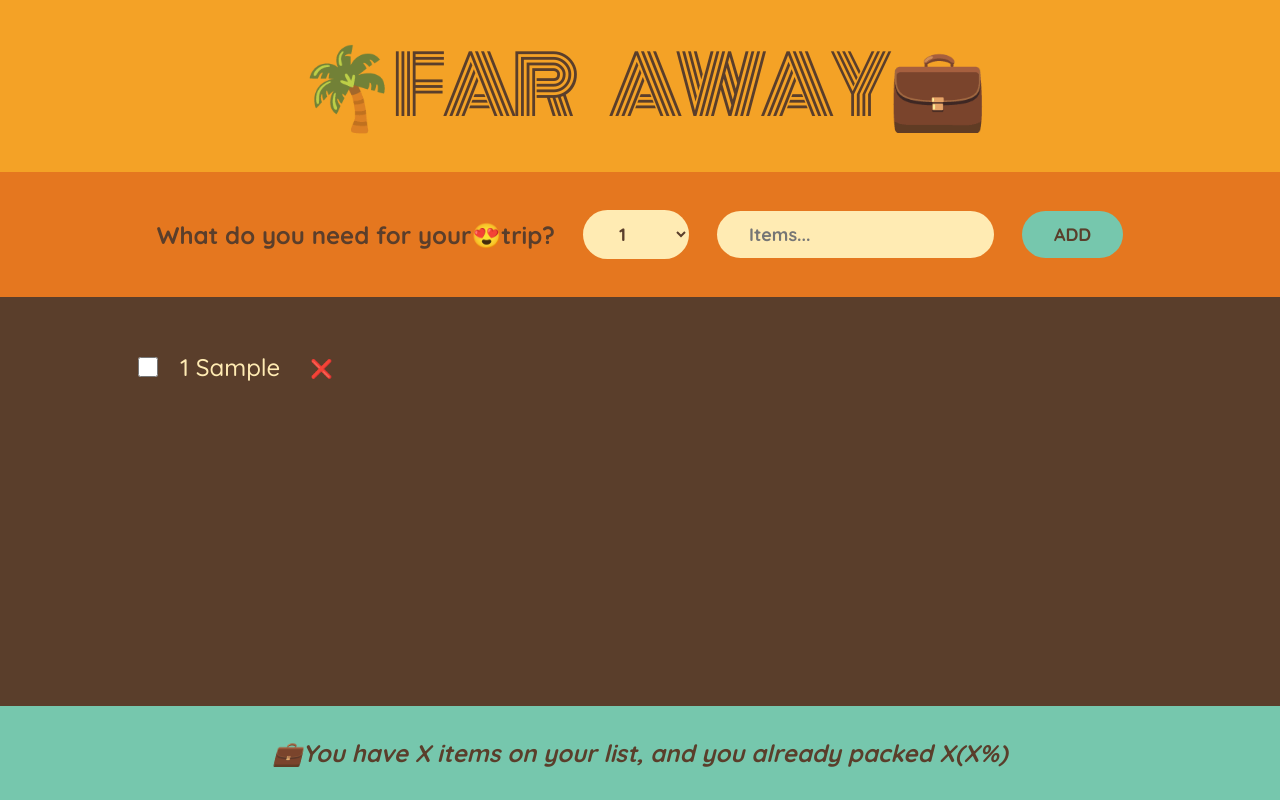
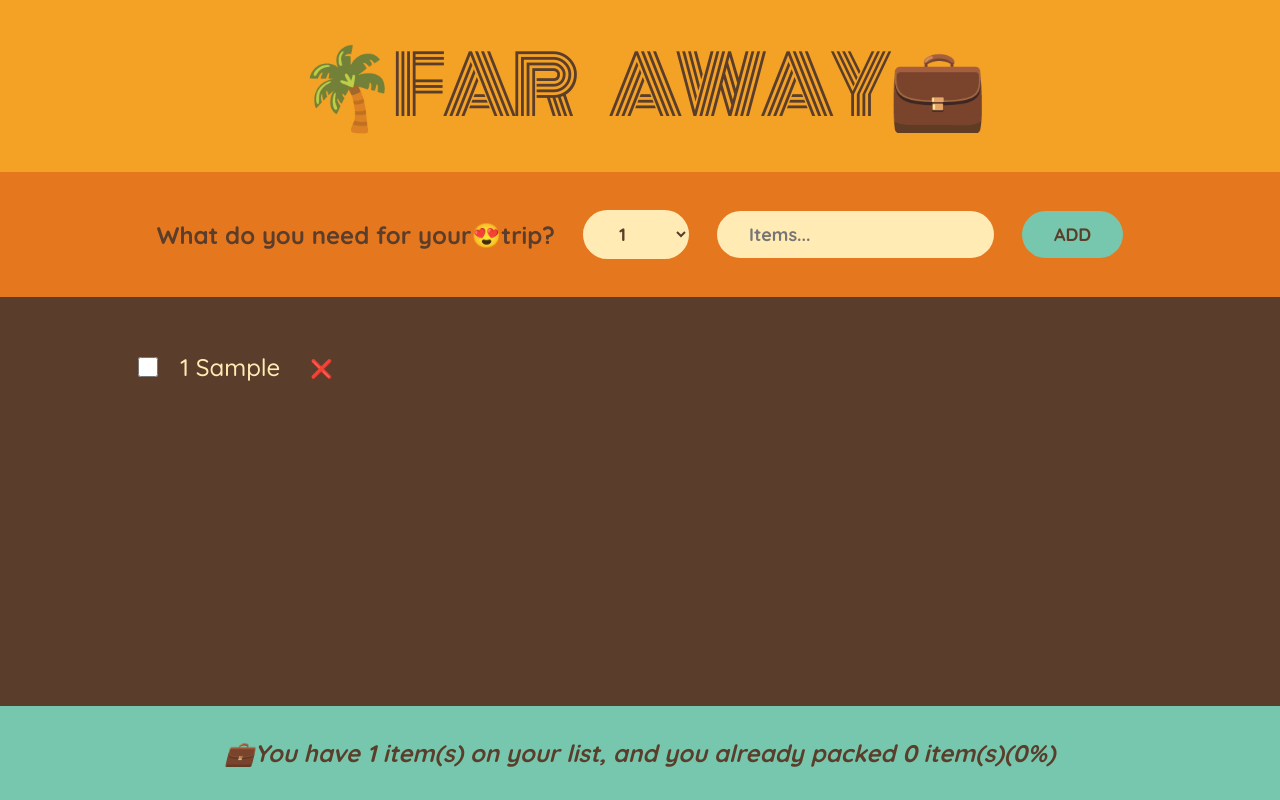
Before and after one commit to Hallowdread/travel-items-tracker, a React (Vite) app: page / in a window 1280 px wide. Both pictures are taken after typing "Sample" into the empty fields and a click on the button "ADD". Shown: the top 800 px of the page. Built offline with nearby package versions, Linux system fonts and the light colour scheme.

Commit message:
added some functionality to the footer(Stats Component)

```diff
--- a/src/App.jsx
+++ b/src/App.jsx
@@ -40,7 +40,7 @@ export default function App() {
         onDeleteItem={handleDeleteItem}
         onToggleItems={handleToggleItem}
       />
-      <Stats />
+      <Stats itemArr={items} />
     </div>
   );
 }
--- a/src/components/Stats.jsx
+++ b/src/components/Stats.jsx
@@ -1,9 +1,35 @@
-const Stats = () => {
+import PropTypes from "prop-types";
+
+const Stats = ({ itemArr }) => {
+  //
+  if (!itemArr.length)
+    return (
+      <p className="stats">
+        <em>Start adding some items to your list 🚀</em>
+      </p>
+    );
+  //
+  const addedItems = itemArr.length;
+  const packedItems = itemArr.filter((item) => item.packed).length;
+  const percentage = Math.round((packedItems / addedItems) * 100);
   return (
     <footer className="stats">
-      <em>💼You have X items on your list, and you already packed X(X%)</em>
+      <em>
+        {percentage === 100
+          ? `You've got everything!! Read to go ✈`
+          : `💼You have ${addedItems} item(s) on your list, and you already packed
+        ${packedItems} item(s)(${percentage}%)`}
+      </em>
     </footer>
   );
 };
+//* Props Validation
+Stats.propTypes = {
+  itemArr: PropTypes.arrayOf(
+    PropTypes.shape({
+      id: PropTypes.oneOfType([PropTypes.string, PropTypes.number]).isRequired,
+    })
+  ).isRequired,
+};
 
 export default Stats;
```
